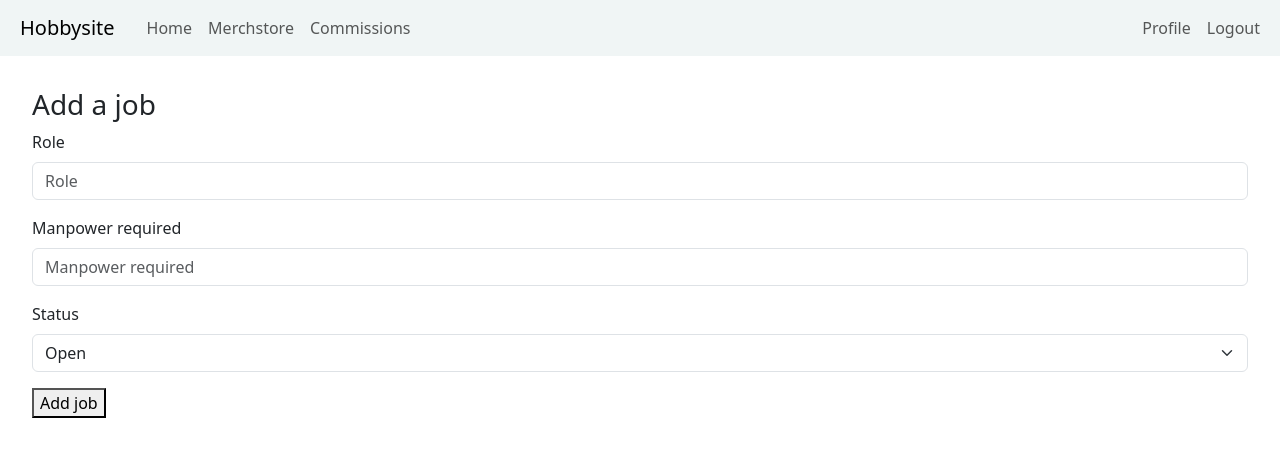
After one commit to tttrono/hobbysite-F-20, a Django app: page /commissions/1/job/add in a window 1280 px wide. The commit adds this page. Shown: the top 457 px of the page. Run offline with Django 4.2, Linux system fonts and the light colour scheme; a user stored in the database is signed in; tables that the repository leaves empty hold one stand-in row (values such as "Sample post"); some libraries are stand-ins or nearby versions.

Commit message:
Added Job model and create views.

```diff
--- a/hobbysite/commissions/forms.py
+++ b/hobbysite/commissions/forms.py
@@ -1,8 +1,13 @@
 from django import forms
 
-from .models import Commission
+from .models import Commission, Job
 
 class CommissionForm(forms.ModelForm):
     class Meta:
         model = Commission
         fields = '__all__'
+
+class JobForm(forms.ModelForm):
+    class Meta:
+        model = Job
+        exclude = ['commission']
--- a/hobbysite/commissions/models.py
+++ b/hobbysite/commissions/models.py
@@ -28,3 +28,25 @@ class Commission(models.Model):
 
     def get_absolute_url(self):
          return reverse('commissions:detail', args=[self.pk])
+
+class Job(models.Model):
+    """A model for job."""
+    commission = models.ForeignKey(Commission, null=False, on_delete=models.CASCADE)
+    role = models.CharField(max_length=255)
+    manpower_required = models.IntegerField()
+
+    class Status(models.TextChoices):
+        OPEN = 'open', 'Open'
+        FULL = 'full', 'Full'
+
+    status = models.CharField(max_length=20, choices=Status.choices, default=Status.OPEN)
+
+    class Meta:
+        verbose_name_plural = 'Jobs'
+        ordering = ['-status','-manpower_required','role']
+
+    def __str__(self):
+        return f"{self.role} for {self.commission.title}"
+
+    # def get_absolute_url(self):
+    #      return reverse('commissions:detail', args=[self.pk]) // for job
--- /dev/null
+++ b/hobbysite/commissions/templates/job_add.html
@@ -0,0 +1,19 @@
+{% extends 'base.html' %}
+{% load django_bootstrap5 %}
+
+{% block title %} Add a job {% endblock title %}
+
+{% block content%}
+
+	<div class="content">
+    	<h3> Add a job </h3>
+
+		<form method="POST" enctype="multipart/form-data">
+			{% csrf_token %}
+			{% bootstrap_form form set_placeholder=False %}
+			<button type="submit"> Add job </button>
+		</form>
+
+	</div>
+
+{% endblock %}
--- a/hobbysite/commissions/urls.py
+++ b/hobbysite/commissions/urls.py
@@ -1,12 +1,14 @@
 from django.urls import path
 
-from .views import CommissionListView, CommissionDetailView, CommissionCreateView, CommissionUpdateView
+from .views import CommissionListView, CommissionDetailView, CommissionCreateView, CommissionUpdateView, create_job #JobCreateView
 
 urlpatterns = [
     path('commissions/list', CommissionListView.as_view(), name='list'),
     path('commissions/detail/<int:pk>/', CommissionDetailView.as_view(), name='detail'),
     path('commissions/add', CommissionCreateView.as_view(), name='add'),
     path('commissions/<int:pk>/edit', CommissionUpdateView.as_view(), name='edit'),
+
+    path('commissions/<int:pk>/job/add', create_job, name='job-add'),
 ]
 
 app_name = 'commissions'
--- a/hobbysite/commissions/views.py
+++ b/hobbysite/commissions/views.py
@@ -1,4 +1,5 @@
-from django.shortcuts import render
+from django.contrib.auth.decorators import login_required
+from django.shortcuts import render, redirect
 from django.http import HttpResponse
 from django.urls import reverse
 
@@ -8,8 +9,8 @@ from django.views.generic.edit import CreateView, UpdateView
 from django.views.generic.list import ListView
 
 from . import templates
-from .forms import CommissionForm
-from .models import Commission
+from .forms import CommissionForm, JobForm
+from .models import Commission, Job
 from django.urls.base import reverse_lazy
 
 class CommissionListView(ListView):
@@ -23,6 +24,14 @@ class CommissionDetailView(DetailView):
     model = Commission
     context_object_name = 'commission'
     template_name = "commission_detail.html"
+
+    def get_context_data(self, **kwargs):
+        context = super(CommissionDetailView, self).get_context_data(**kwargs)
+        context.update({
+            'jobs': Job.objects.all(),
+            #'more_context': Model.objects.all(),
+        })
+        return context
 
 class CommissionCreateView(LoginRequiredMixin, CreateView):
     """A view for creating a new commission. """
@@ -41,3 +50,28 @@ class CommissionUpdateView(LoginRequiredMixin, UpdateView):
 
     def get_success_url(self):
         return reverse('commissions:detail', args=[self.object.pk])
+
+# class JobCreateView(CreateView):
+#     """A view for creating a job. """
+#     model = Job
+#     template_name = 'job_add.html'
+#     form_class = JobForm
+#
+#     def get_success_url(self):
+#         return reverse('commissions:detail', args=[self.object.pk])
+
+@login_required
+def create_job(request, pk):
+    commission = Commission.objects.get(pk=pk)
+
+    if request.method == 'POST':
+        form = JobForm(request.POST)
+        if form.is_valid():
+            job = form.save(commit=False)
+            job.commission = commission
+            job.save()
+            return redirect('commissions:detail', args=[self.object.commission.pk])
+    else:
+        form = JobForm()
+
+    return render(request, 'job_add.html', {'form': form})
```
Also changed, not shown: hobbysite/commissions/templates/commission_detail.html (+16 -1 lines), hobbysite/commissions/migrations/0006_job.py (added).
